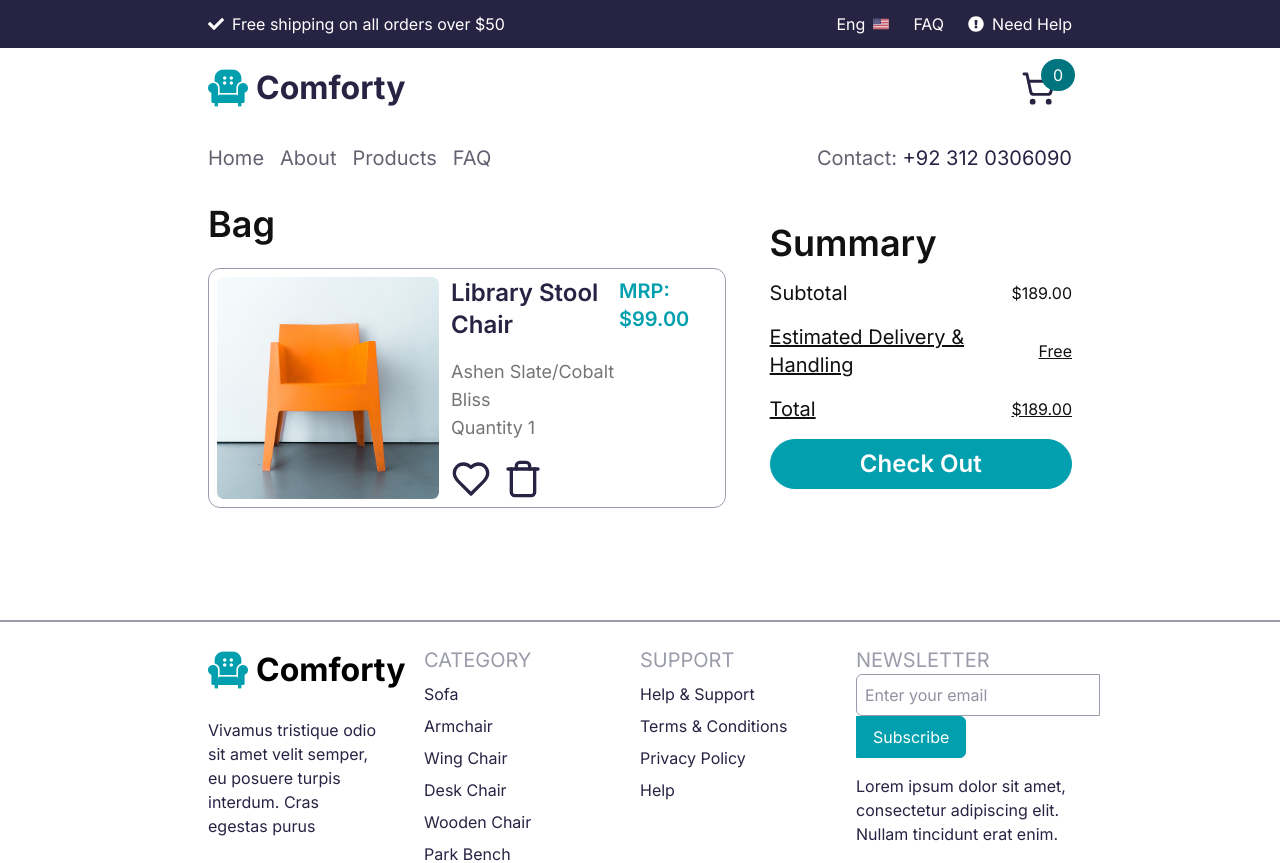
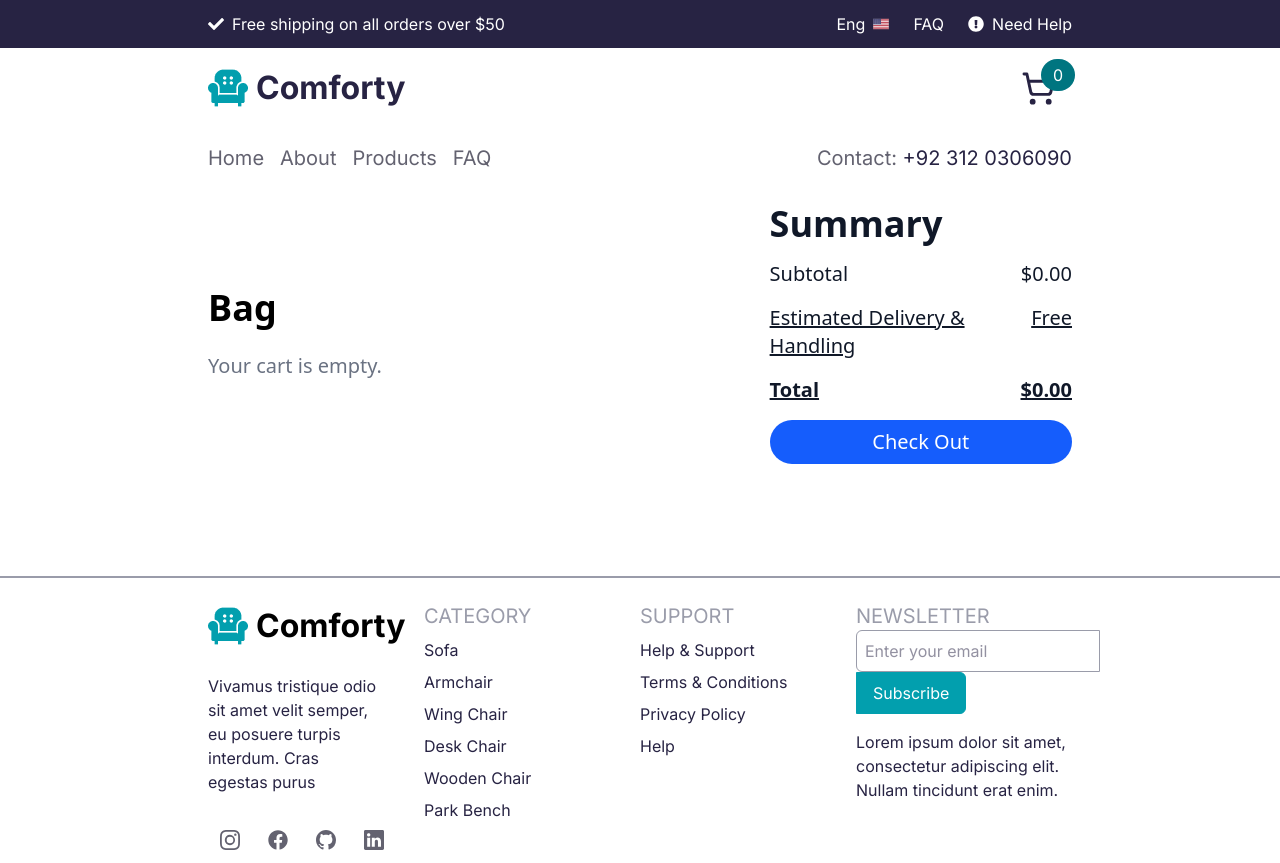
Before and after one commit to Ramla-Eman/Comforty-Template, a React (Vite) app: page /cart in a window 1280 px wide. Shown: the top 863 px of the page. Built offline with nearby package versions, Linux system fonts and the light colour scheme.

Commit message:
cart work is complete

```diff
--- a/src/App.jsx
+++ b/src/App.jsx
@@ -14,10 +14,12 @@ import SingleProduct from "./pages/SingleProduct";
 import Product from "./pages/Product";
 import Cart from "./pages/Cart";
 import FAQ from "./pages/FAQ";
+import { CartProvider } from "./CartContext.jsx";
 
 function App() {
   return (
     <>
+      <CartProvider>
         <TopBar />
         <Navbar />
         <Routes>
@@ -30,6 +32,7 @@ function App() {
           <Route path="/faq" element={<FAQ />} />
         </Routes>
         <Footer />
+      </CartProvider>
     </>
   );
 }
--- /dev/null
+++ b/src/CartContext.jsx
@@ -0,0 +1,39 @@
+import React, { createContext, useContext, useState, useEffect } from "react";
+
+const CartContext = createContext();
+
+export const CartProvider = ({ children }) => {
+  const [cart, setCart] = useState([]);
+
+  useEffect(() => {
+    const storedCart = JSON.parse(localStorage.getItem("cart")) || [];
+    setCart(storedCart);
+  }, []);
+
+  useEffect(() => {
+    localStorage.setItem("cart", JSON.stringify(cart));
+  }, [cart]);
+
+  const addToCart = (product) => {
+    setCart((prevCart) => [...prevCart, { ...product, quantity: 1 }]);
+  };
+
+  const updateQuantity = (id, quantity) => {
+    setCart((prevCart) =>
+      prevCart.map((item) => (item.id === id ? { ...item, quantity: Math.max(1, quantity) } : item))
+    );
+  };
+
+  const removeFromCart = (id) => {
+    setCart((prevCart) => prevCart.filter((item) => item.id !== id));
+  };
+
+  return (
+    <CartContext.Provider value={{ cart, addToCart, updateQuantity, removeFromCart }}>
+      {children}
+    </CartContext.Provider>
+  );
+};
+
+// ✅ Ensure `CartContext` is used properly
+export const useCart = () => useContext(CartContext);
--- a/src/pages/Cart.jsx
+++ b/src/pages/Cart.jsx
@@ -1,52 +1,95 @@
 import React from "react";
-import OrangeChair from "../assets/OrangeChair.png";
+import { useState, useEffect } from "react";
 import { Heart, Trash } from "lucide-react";
+import { useCart } from "../CartContext.jsx";
 
 const Cart = () => {
+  const { cart, updateQuantity, removeFromCart } = useCart(); // Get cart functions from context
+  const [total, setTotal] = useState(0);
+
+  // Calculate total price
+  useEffect(() => {
+    const newTotal = cart.reduce(
+      (acc, item) => acc + item.price * item.quantity,
+      0
+    );
+    setTotal(newTotal);
+  }, [cart]);
+
   return (
-    <div className="flex lg:flex-row flex-col lg:space-y-0 space-y-5 w-full items-center py-4 xl:px-[13rem] px-3 justify-between font-family-Inter">
-      {/* All cart */}
+    <div className="flex lg:flex-row flex-col lg:space-y-0 space-y-5 w-full items-center py-4 xl:px-[13rem] px-3 justify-between">
+      {/* All cart items */}
       <div className="lg:w-[60%] w-full space-y-6">
-        <h2 className="text-4xl font-semibold text-[#111111]">Bag</h2>
-        <div className="w-full sm:flex-row flex-col md:h-[15rem] flex space-x-3 border border-my-color5 rounded-xl p-2">
-          <img src={OrangeChair} alt="" className="w-[14rem]"/>
+        <h2 className="text-4xl font-semibold">Bag</h2>
+
+        {cart.length === 0 ? (
+          <p className="text-xl text-gray-500">Your cart is empty.</p>
+        ) : (
+          cart.map((item) => (
+            <div
+              key={item.id}
+              className="w-full sm:flex-row flex-col flex border p-2 rounded-xl"
+            >
+              <img src={item.image} alt={item.name} className="w-[14rem]" />
               <div className="w-full flex justify-between">
                 <div className="flex flex-col justify-between space-y-3">
-              <h5 className="text-text-color sm:text-2xl text-lg font-semibold">Library Stool Chair</h5>
-              <div className="text-[#757575] sm:text-lg">
-                <p>Ashen Slate/Cobalt Bliss</p>
+                  <h5 className="text-lg font-semibold">{item.name}</h5>
+                  <div className="text-gray-600">
                     <p>
-                  Quantity <span>1</span>
+                      Quantity:
+                      <button
+                        className="px-2 mx-1 bg-gray-200"
+                        onClick={() =>
+                          updateQuantity(item.id, item.quantity - 1)
+                        }
+                      >
+                        -
+                      </button>
+                      {item.quantity}
+                      <button
+                        className="px-2 mx-1 bg-gray-200"
+                        onClick={() =>
+                          updateQuantity(item.id, item.quantity + 1)
+                        }
+                      >
+                        +
+                      </button>
                     </p>
                   </div>
-              <div className="flex space-x-3 text-text-color">
-                <Heart size={40}/>
-                <Trash size={40}/>
+                  <div className="flex space-x-3">
+                    <Heart size={25} className="text-red-500 cursor-pointer" />
+                    <Trash
+                      size={25}
+                      className="text-gray-500 cursor-pointer"
+                      onClick={() => removeFromCart(item.id)}
+                    />
                   </div>
                 </div>
-            <p className="text-buttons-Color sm:text-xl font-semibold">MRP: $99.00</p>
+                <p className="text-xl font-semibold">
+                  ${item.price * item.quantity}
+                </p>
               </div>
             </div>
+          ))
+        )}
       </div>
-      {/* Check out */}
-      <div className="lg:w-[35%] w-full text-[#111111] space-y-4">
+
+      {/* Checkout Summary */}
+      <div className="lg:w-[35%] w-full text-gray-900 space-y-4">
         <h2 className="text-4xl font-semibold">Summary</h2>
-        <div className="w-full flex items-center justify-between">
-          <p className="text-xl">Subtotal</p>
-          <span>$189.00</span>
+        <div className="flex justify-between text-xl">
+          <p>Subtotal</p>
+          <span>${total.toFixed(2)}</span>
         </div>
-        <div className="w-full flex items-center justify-between underline">
-          <p className="text-xl">Estimated Delivery & Handling</p>
+        <div className="flex justify-between underline text-xl">
+          <p>Estimated Delivery & Handling</p>
           <span>Free</span>
         </div>
-        <div className="w-full flex items-center justify-between underline">
-          <p className="text-xl">Total</p>
-          <span>$189.00</span>
+        <div className="flex justify-between underline text-xl font-semibold">
+          <p>Total</p>
+          <span>${total.toFixed(2)}</span>
         </div>
-        <button
-          type="submit"
-          className="w-full text-center text-2xl font-semibold text-my-color10 bg-buttons-Color border-buttons-Color border py-2 rounded-full "
-        >
+        <button className="w-full bg-blue-600 text-white py-2 rounded-full text-xl">
           Check Out
         </button>
       </div>
--- a/src/pages/SingleProduct.jsx
+++ b/src/pages/SingleProduct.jsx
@@ -3,12 +3,15 @@ import FeauteredProducts from "../Components/FeauteredProducts";
 import { ShoppingCart } from "lucide-react";
 import { Link } from "react-router-dom";
 import { useLocation } from "react-router-dom";
+import { useCart } from "../CartContext.jsx";
 
 const SingleProduct = () => {
+  const { addToCart } = useCart();
   const location = useLocation();
   const product = location.state?.product;
 
-  if (!product) return <h2 className="text-center">Product not found!</h2>;
+  if (!product) return <h2>Product not found!</h2>;
+
   return (
     <div>
       <div className="flex sm:flex-row flex-col lg:space-y-0 space-y-5 space-x-5 w-full items-center py-4 xl:px-[13rem] px-3 my-16 justify-center font-family-Inter">
@@ -26,7 +29,7 @@ const SingleProduct = () => {
           <hr className="border border-[#D9D9D9]" />
           <p>{product.discription}</p>
           <button
-            type="submit"
+             onClick={() => addToCart(product)}
             className="flex text-xl font-semibold text-my-color10 bg-buttons-Color border-buttons-Color border py-2 px-6 rounded-md "
           >
             <ShoppingCart />
```
Lines whose indentation alone changed are shown as unchanged.
